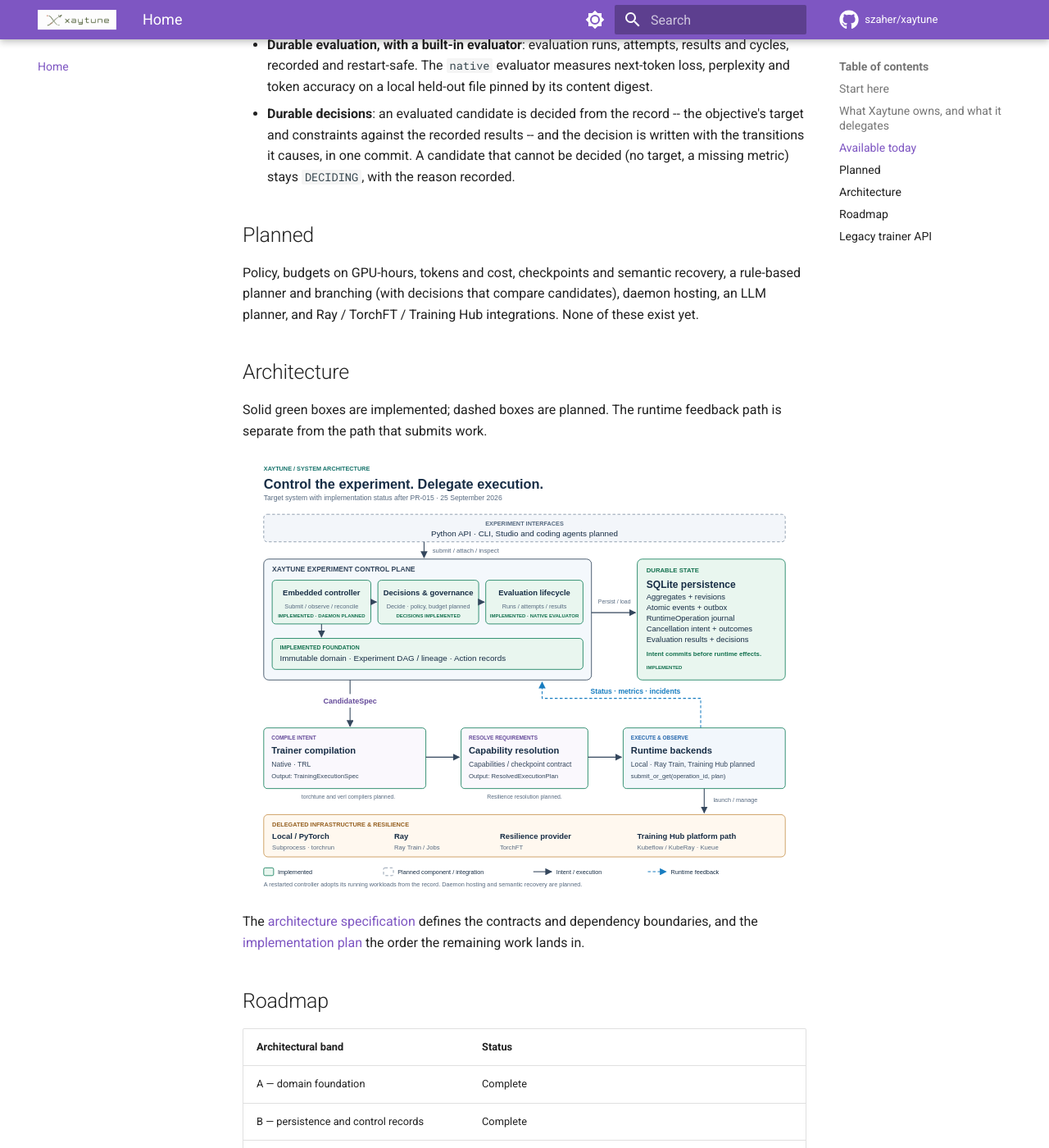
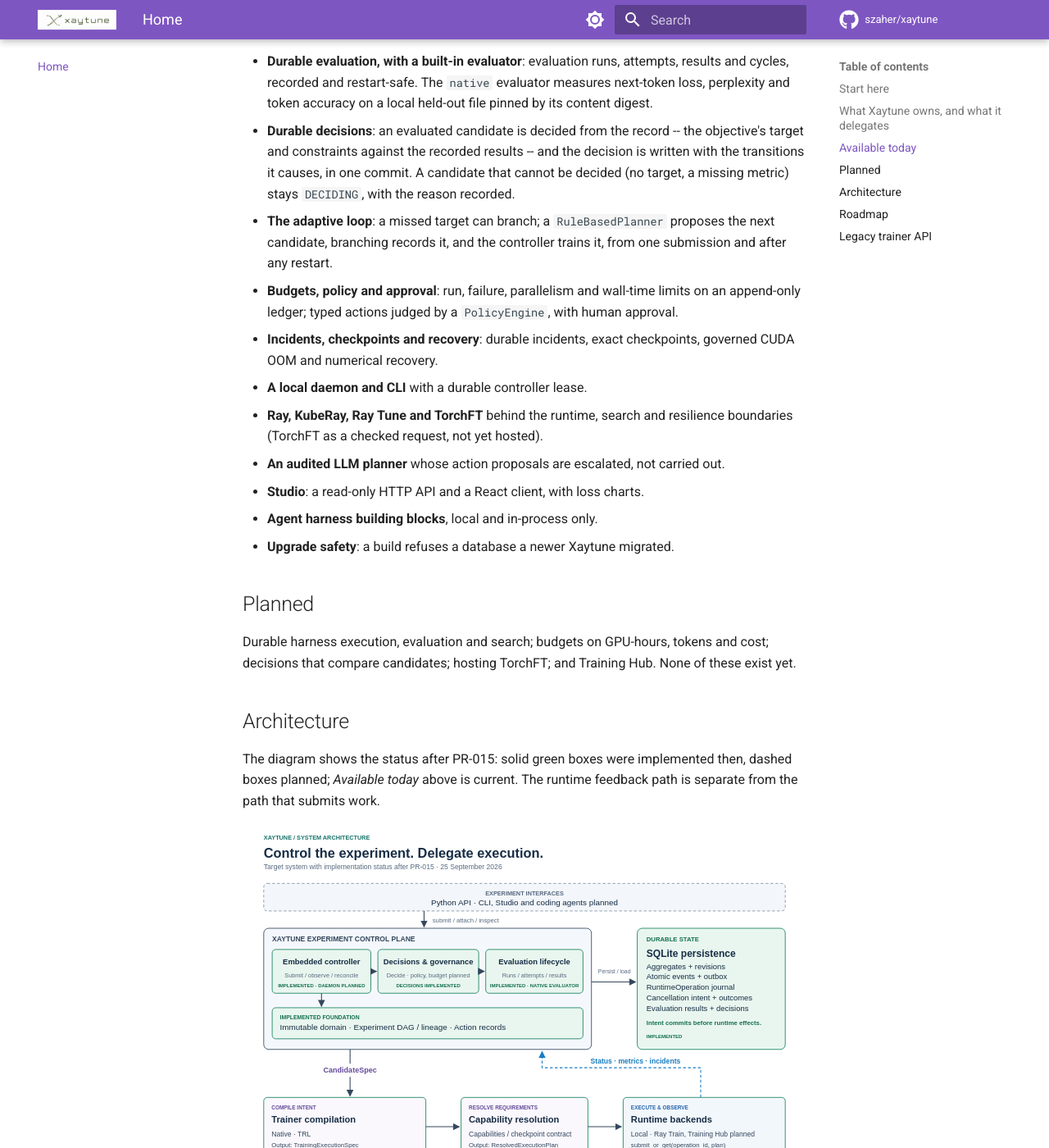
Before and after one commit to szaher/xaytune, an MkDocs documentation site: the page built from docs/index.md, in a window 1280 px wide and 1400 px high, scrolled down 1964 px. Shown: the whole window at 82% size. Built offline with MkDocs 1.6.1 and Material for MkDocs 9.7.7, drawn with Linux system fonts in a browser that asks for light colours; comment, search, counter and statistics services are not loaded; some of the changed text lies outside the part shown.

Commit message:
Release 1.0.0a2: the guard-bearing release
Bump 1.0.0a1 -> 1.0.0a2 (pyproject, xaytune/_version.py, uv.lock) and
write the 1.0.0a2 CHANGELOG section: entries for the merged PRs that had
none, Upgrading from 1.0.0a1 (migrations 008-020, minimum compatible
version, submissions in flight across the upgrade, breaking Studio
change, topology fields) and known limitations. README and docs status
text now lists what this release ships; install pins move to 1.0.0a2.

Tests:
- release tag cases move on by one release;
- the H03 request-digest pins compile under the release they were
  pinned at (1.0.0a1); a new current-release test checks that the
  digest moves, the execution fingerprint does not, and the descriptor's
  xaytune_version is the only byte that differs;
- restart reconciliation gains an other-release compiler: a training
  submission recorded but never delivered is refused, not re-issued
  under a changed digest; a running or looked-up workload is adopted.

No product code changes. Cut from main at 1a3c963: migrations 001-020.

Co-Authored-By: Claude Opus 5.5 <noreply@anthropic.com>

```diff
--- a/docs/index.md
+++ b/docs/index.md
@@ -12,9 +12,9 @@ answer: **what should this training experiment do next?**
 Runtime integrations execute it. Infrastructure schedules and runs the workloads.
 
 !!! info "Alpha"
-    `1.0.0a1` is the first release of the control plane: declare an experiment,
-    train, evaluate, and make a durable, deterministic decision. It is a
-    pre-release: install it with `pip install "xaytune==1.0.0a1"` (a plain
+    `1.0.0a2` is the second pre-release of the control plane: declare an
+    experiment, and it trains, evaluates, decides, plans and branches to the
+    next candidate on its own, on a durable record. It is a pre-release: install it with `pip install "xaytune==1.0.0a2"` (a plain
     `pip install xaytune` still installs `0.6.0`), and expect the API to change
     before `1.0.0`. The [legacy trainer API](getting-started.md) is still
     included.
@@ -73,16 +73,33 @@ Status as of **2026-09-25**, after PR-015:
   the decision is written with the transitions it causes, in one commit. A
   candidate that cannot be decided (no target, a missing metric) stays
   `DECIDING`, with the reason recorded.
+- **The adaptive loop**: a missed target can branch; a `RuleBasedPlanner`
+  proposes the next candidate, branching records it, and the controller
+  trains it, from one submission and after any restart.
+- **Budgets, policy and approval**: run, failure, parallelism and wall-time
+  limits on an append-only ledger; typed actions judged by a `PolicyEngine`,
+  with human approval.
+- **Incidents, checkpoints and recovery**: durable incidents, exact
+  checkpoints, governed CUDA OOM and numerical recovery.
+- **A local daemon and CLI** with a durable controller lease.
+- **Ray, KubeRay, Ray Tune and TorchFT** behind the runtime, search and
+  resilience boundaries (TorchFT as a checked request, not yet hosted).
+- **An audited LLM planner** whose action proposals are escalated, not
+  carried out.
+- **Studio**: a read-only HTTP API and a React client, with loss charts.
+- **Agent harness building blocks**, local and in-process only.
+- **Upgrade safety**: a build refuses a database a newer Xaytune migrated.
 
 ## Planned
 
-Policy, budgets on GPU-hours, tokens and cost, checkpoints and semantic recovery, a rule-based planner
-and branching (with decisions that compare candidates), daemon hosting, an LLM
-planner, and Ray / TorchFT / Training Hub integrations. None of these exist yet.
+Durable harness execution, evaluation and search; budgets on GPU-hours,
+tokens and cost; decisions that compare candidates; hosting TorchFT; and
+Training Hub. None of these exist yet.
 
 ## Architecture
 
-Solid green boxes are implemented; dashed boxes are planned. The runtime
+The diagram shows the status after PR-015: solid green boxes were implemented
+then, dashed boxes planned; *Available today* above is current. The runtime
 feedback path is separate from the path that submits work.
 
 ![Xaytune target architecture: experiment control plane, trainer compilation, capability resolution, runtime backends, and infrastructure, with implementation status after PR-015.](assets/architecture-overview.svg)
--- a/pyproject.toml
+++ b/pyproject.toml
@@ -4,7 +4,7 @@ build-backend = "hatchling.build"
 
 [project]
 name = "xaytune"
-version = "1.0.0a1"
+version = "1.0.0a2"
 description = "Agent-native experiment control plane for model post-training and adaptation"
 readme = "README.md"
 license = "Apache-2.0"
--- a/xaytune/_version.py
+++ b/xaytune/_version.py
@@ -12,4 +12,4 @@ other, so the release gate (``scripts/check_release_version.py``) refuses to
 publish when they disagree, and ``tests/test_release_version.py`` fails first.
 """
 
-__version__ = "1.0.0a1"
+__version__ = "1.0.0a2"
```
Also changed, not shown: other parts of docs/index.md (+2 -2 lines), CHANGELOG.md (+98 -0 lines), README.md (+61 -28 lines), docs/control-plane/getting-started.md (+2 -2 lines), docs/getting-started.md (+1 -1 lines), examples/control_plane/README.md (+1 -1 lines), 8 other files.
